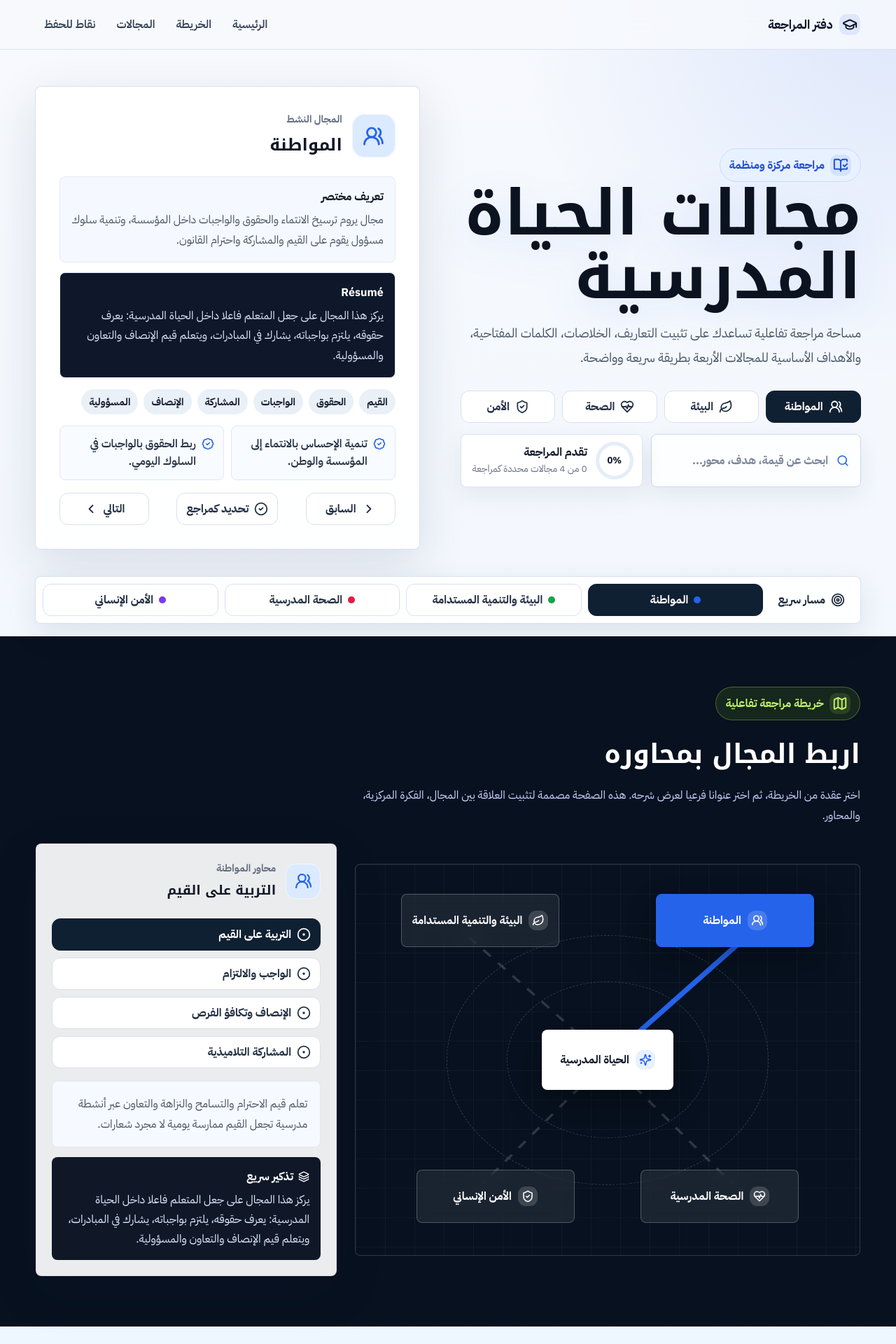
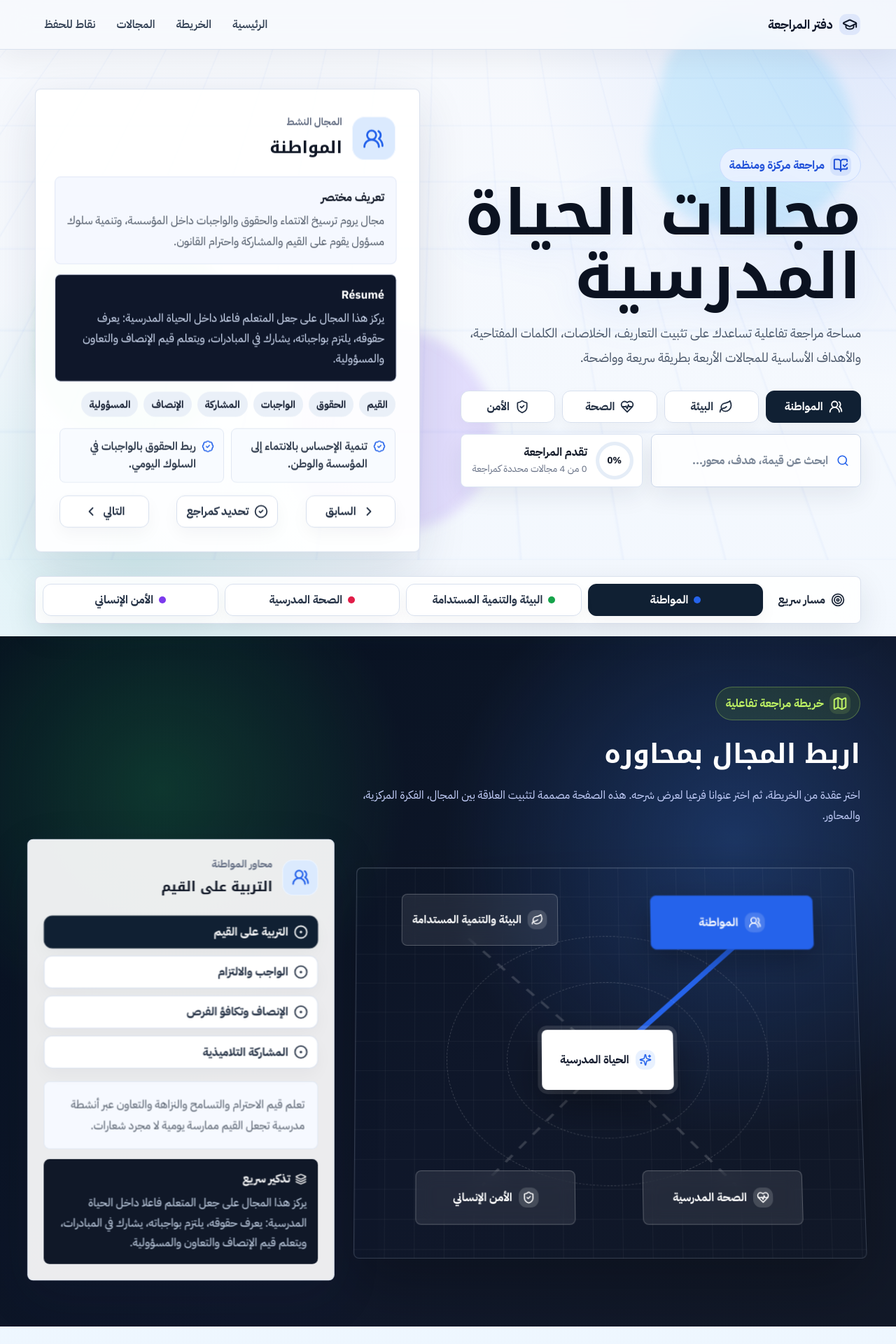
Before and after one commit to abderrahmaneelbouadani/majallat-al-hayat-al-madrasiya, a Next.js app: page / in a window 1280 px wide. Shown: the top 1920 px of the page at 70% size. Built offline with nearby package versions, Linux system fonts and the light colour scheme; a web font is replaced by a local one.

Commit message:
Enhance dashboard interactions and 3D styling

```diff
--- a/app/globals.css
+++ b/app/globals.css
@@ -9,6 +9,7 @@
   --line: #d8e0ee;
   --active-color: #2563eb;
   --shadow: 0 22px 70px rgba(24, 35, 63, 0.12);
+  --shadow-strong: 0 34px 90px rgba(15, 23, 42, 0.2);
 }
 
 * {
@@ -24,8 +25,11 @@ body {
   color: var(--ink);
   background:
     radial-gradient(circle at top right, rgba(37, 99, 235, 0.12), transparent 34rem),
+    radial-gradient(circle at 15% 18%, rgba(20, 184, 166, 0.12), transparent 26rem),
+    radial-gradient(circle at 72% 82%, rgba(124, 58, 237, 0.09), transparent 30rem),
     linear-gradient(180deg, #f7f9fd 0%, #edf6ff 48%, #f8fbff 100%);
   font-family: "IBM Plex Sans Arabic", "Noto Kufi Arabic", system-ui, sans-serif;
+  overflow-x: hidden;
 }
 
 button,
@@ -40,6 +44,76 @@ a {
 
 button {
   cursor: pointer;
+}
+
+.ambient-scene {
+  position: fixed;
+  inset: 0;
+  z-index: -1;
+  overflow: hidden;
+  pointer-events: none;
+}
+
+.ambient-scene::before {
+  content: "";
+  position: absolute;
+  inset: -20%;
+  background-image:
+    linear-gradient(rgba(37, 99, 235, 0.045) 1px, transparent 1px),
+    linear-gradient(90deg, rgba(37, 99, 235, 0.045) 1px, transparent 1px);
+  background-size: 54px 54px;
+  transform: perspective(900px) rotateX(58deg) translateY(-14%);
+  transform-origin: top center;
+  animation: gridDrift 22s linear infinite;
+}
+
+.ambient-scene span {
+  position: absolute;
+  width: 18rem;
+  aspect-ratio: 1;
+  border-radius: 38% 62% 56% 44%;
+  filter: blur(8px);
+  opacity: 0.18;
+  animation: floatLayer 12s ease-in-out infinite;
+}
+
+.ambient-scene span:nth-child(1) {
+  top: 8%;
+  right: 6%;
+  background: #38bdf8;
+}
+
+.ambient-scene span:nth-child(2) {
+  top: 42%;
+  left: 4%;
+  background: #22c55e;
+  animation-delay: -4s;
+}
+
+.ambient-scene span:nth-child(3) {
+  bottom: 5%;
+  right: 45%;
+  background: #8b5cf6;
+  animation-delay: -7s;
+}
+
+@keyframes gridDrift {
+  from {
+    background-position: 0 0;
+  }
+  to {
+    background-position: 54px 54px;
+  }
+}
+
+@keyframes floatLayer {
+  0%,
+  100% {
+    transform: translate3d(0, 0, 0) rotate(0deg);
+  }
+  50% {
+    transform: translate3d(18px, -22px, 0) rotate(12deg);
+  }
 }
 
 svg {
@@ -83,6 +157,7 @@ footer svg {
   background: rgba(247, 249, 253, 0.84);
   border-bottom: 1px solid rgba(216, 224, 238, 0.9);
   backdrop-filter: blur(18px);
+  box-shadow: 0 12px 40px rgba(15, 23, 42, 0.06);
 }
 
 .brand,
@@ -135,6 +210,7 @@ footer button {
   gap: clamp(22px, 5vw, 58px);
   align-items: center;
   padding: 52px 0 38px;
+  perspective: 1200px;
 }
 
 .eyebrow,
@@ -198,7 +274,13 @@ footer button {
   min-height: 46px;
   padding: 10px 13px;
   font-weight: 700;
-  transition: transform 0.2s ease, border 0.2s ease, background 0.2s ease, color 0.2s ease;
+  box-shadow: 0 10px 24px rgba(15, 23, 42, 0.04);
+  transition:
+    transform 0.24s cubic-bezier(0.2, 0.8, 0.2, 1),
+    border 0.2s ease,
+    background 0.2s ease,
+    color 0.2s ease,
+    box-shadow 0.24s ease;
 }
 
 .domain-tabs button {
@@ -229,6 +311,7 @@ footer button {
 footer button:hover {
   transform: translateY(-2px);
   border-color: var(--active-color);
+  box-shadow: 0 16px 34px rgba(37, 99, 235, 0.14);
 }
 
 .domain-tabs button.active,
@@ -319,10 +402,23 @@ footer button:hover {
   border: 1px solid rgba(216, 224, 238, 0.95);
   border-radius: 8px;
   box-shadow: var(--shadow);
+  transform-style: preserve-3d;
 }
 
 .revision-panel {
   padding: clamp(20px, 3.6vw, 34px);
+}
+
+.tilt-card {
+  --tilt-x: 0deg;
+  --tilt-y: 0deg;
+  transform: perspective(1100px) rotateX(var(--tilt-x)) rotateY(var(--tilt-y)) translateZ(0);
+  transition: transform 0.18s ease, box-shadow 0.24s ease, border-color 0.24s ease;
+  will-change: transform;
+}
+
+.tilt-card:hover {
+  box-shadow: var(--shadow-strong);
 }
 
 .panel-top,
@@ -354,6 +450,7 @@ footer button:hover {
   aspect-ratio: 1;
   border-radius: 18px;
   box-shadow: inset 0 0 0 1px rgba(255, 255, 255, 0.58);
+  transform: translateZ(18px);
 }
 
 .domain-icon svg {
@@ -377,6 +474,7 @@ footer button:hover {
   border-radius: 8px;
   background: #f5f8ff;
   border: 1px solid #e2e8f7;
+  transform: translateZ(10px);
 }
 
 .info-block.highlight {
@@ -450,6 +548,12 @@ footer button:hover {
   color: #263244;
   font-weight: 600;
   line-height: 1.55;
+  transition: transform 0.2s ease, background 0.2s ease;
+}
+
+.goal-grid div:hover {
+  transform: translateY(-3px) translateZ(10px);
+  background: #ffffff;
 }
 
 .goal-grid svg {
@@ -520,8 +624,12 @@ footer button {
 .map-section {
   min-height: 100vh;
   padding: 72px clamp(16px, 4vw, 56px);
-  background: #07111f;
+  background:
+    radial-gradient(circle at 18% 22%, rgba(34, 197, 94, 0.2), transparent 22rem),
+    radial-gradient(circle at 82% 30%, rgba(59, 130, 246, 0.28), transparent 26rem),
+    linear-gradient(135deg, #06111f 0%, #0f172a 58%, #111827 100%);
   color: #ffffff;
+  overflow: hidden;
 }
 
 .map-copy {
@@ -557,6 +665,7 @@ footer button {
   grid-template-columns: minmax(430px, 1fr) minmax(320px, 430px);
   gap: 26px;
   align-items: center;
+  perspective: 1200px;
 }
 
 .orbit-map {
@@ -569,6 +678,11 @@ footer button {
     linear-gradient(90deg, rgba(255, 255, 255, 0.04) 1px, transparent 1px);
   background-size: 42px 42px;
   overflow: hidden;
+  transform: rotateX(4deg);
+  transform-style: preserve-3d;
+  box-shadow:
+    inset 0 1px 0 rgba(255, 255, 255, 0.08),
+    0 34px 90px rgba(0, 0, 0, 0.28);
 }
 
 .map-lines {
@@ -640,6 +754,8 @@ footer button {
   color: #0f172a;
   border-radius: 8px;
   box-shadow: 0 20px 50px rgba(0, 0, 0, 0.32);
+  animation: centerPulse 3.6s ease-in-out infinite;
+  transform: translate(-50%, -50%) translateZ(42px);
 }
 
 .map-node {
@@ -651,12 +767,44 @@ footer button {
   color: #ffffff;
   background: rgba(255, 255, 255, 0.08);
   backdrop-filter: blur(12px);
+  transform: translateZ(28px);
+  transition:
+    transform 0.28s cubic-bezier(0.2, 0.8, 0.2, 1),
+    background 0.24s ease,
+    border-color 0.24s ease,
+    box-shadow 0.24s ease;
+  animation: nodeFloat 4.8s ease-in-out infinite;
 }
 
 .map-node.active {
   background: var(--node-color);
   border-color: var(--node-color);
   box-shadow: 0 18px 42px rgba(0, 0, 0, 0.28);
+  transform: translateZ(58px) scale(1.04);
+}
+
+.map-node:hover {
+  transform: translateZ(70px) scale(1.05);
+}
+
+@keyframes centerPulse {
+  0%,
+  100% {
+    box-shadow: 0 20px 50px rgba(0, 0, 0, 0.32), 0 0 0 0 rgba(255, 255, 255, 0.2);
+  }
+  50% {
+    box-shadow: 0 22px 58px rgba(0, 0, 0, 0.38), 0 0 0 16px rgba(255, 255, 255, 0);
+  }
+}
+
+@keyframes nodeFloat {
+  0%,
+  100% {
+    margin-top: 0;
+  }
+  50% {
+    margin-top: -8px;
+  }
 }
 
 .node-1 {
@@ -667,21 +815,25 @@ footer button {
 .node-2 {
   top: 42px;
   left: 9%;
+  animation-delay: -1.2s;
 }
 
 .node-3 {
   bottom: 46px;
   right: 12%;
+  animation-delay: -2.4s;
 }
 
 .node-4 {
   bottom: 46px;
   left: 12%;
+  animation-delay: -3.6s;
 }
 
 .subtopic-panel {
   padding: 22px;
   color: #111827;
+  transform: translateZ(24px);
 }
 
 .subtopic-buttons {
@@ -703,6 +855,18 @@ footer button {
   background: #f6f9ff;
   border: 1px solid #e1e8f3;
   border-radius: 8px;
+  animation: softReveal 0.28s ease-out;
+}
+
+@keyframes softReveal {
+  from {
+    opacity: 0;
+    transform: translateY(8px);
+  }
+  to {
+    opacity: 1;
+    transform: translateY(0);
+  }
 }
 
 .micro-summary {
@@ -759,7 +923,7 @@ footer button {
 
 .domain-card {
   padding: 24px;
-  transition: border 0.2s ease, transform 0.2s ease;
+  transition: border 0.2s ease, transform 0.2s ease, box-shadow 0.24s ease;
 }
 
 .domain-card.current {
@@ -767,7 +931,7 @@ footer button {
 }
 
 .domain-card:hover {
-  transform: translateY(-3px);
+  border-color: rgba(37, 99, 235, 0.45);
 }
 
 .card-toggle {
@@ -872,6 +1036,7 @@ footer button {
 
 .subtopic-list button:hover {
   background: #f6f9ff;
+  transform: translateY(-3px);
 }
 
 .memorize-section {
@@ -936,6 +1101,7 @@ footer button {
 .memory-list button.flipped {
   background: rgba(103, 232, 249, 0.14);
   border-color: rgba(103, 232, 249, 0.38);
+  transform: translateY(-3px);
 }
 
 .memory-list span {
@@ -1060,6 +1226,16 @@ footer span {
     left: 50%;
     right: auto;
     transform: translateX(-50%);
+    animation: none;
+  }
+
+  .map-node.active,
+  .map-node:hover {
+    transform: translateX(-50%) scale(1.02);
+  }
+
+  .tilt-card {
+    transform: none;
   }
 
   .node-1 {
--- a/app/page.tsx
+++ b/app/page.tsx
@@ -307,8 +307,26 @@ export default function Home() {
     setFlippedPoint(0);
   };
 
+  const handleTilt = (event: React.PointerEvent<HTMLElement>) => {
+    const rect = event.currentTarget.getBoundingClientRect();
+    const x = ((event.clientX - rect.left) / rect.width - 0.5) * 10;
+    const y = ((event.clientY - rect.top) / rect.height - 0.5) * -10;
+    event.currentTarget.style.setProperty("--tilt-x", `${y.toFixed(2)}deg`);
+    event.currentTarget.style.setProperty("--tilt-y", `${x.toFixed(2)}deg`);
+  };
+
+  const resetTilt = (event: React.PointerEvent<HTMLElement>) => {
+    event.currentTarget.style.setProperty("--tilt-x", "0deg");
+    event.currentTarget.style.setProperty("--tilt-y", "0deg");
+  };
+
   return (
     <main ref={scope}>
+      <div className="ambient-scene" aria-hidden="true">
+        <span />
+        <span />
+        <span />
+      </div>
       <header className="site-header">
         <a className="brand" href="#home" aria-label="الرئيسية">
           <GraduationCap size={22} />
@@ -374,7 +392,13 @@ export default function Home() {
           </div>
         </div>
 
-        <article className="revision-panel" data-animate data-domain-panel>
+        <article
+          className="revision-panel tilt-card"
+          data-animate
+          data-domain-panel
+          onPointerMove={handleTilt}
+          onPointerLeave={resetTilt}
+        >
           <div className="panel-top">
             <div className="domain-icon" style={{ background: activeDomain.tint, color: activeDomain.color }}>
               <ActiveIcon size={30} />
@@ -548,9 +572,11 @@ export default function Home() {
             const isExpanded = expandedDomain === domain.id;
             return (
               <article
-                className={`domain-card ${activeDomain.id === domain.id ? "current" : ""}`}
+                className={`domain-card tilt-card ${activeDomain.id === domain.id ? "current" : ""}`}
                 key={domain.id}
                 data-animate
+                onPointerMove={handleTilt}
+                onPointerLeave={resetTilt}
               >
                 <button
                   className="card-title card-toggle"
```
